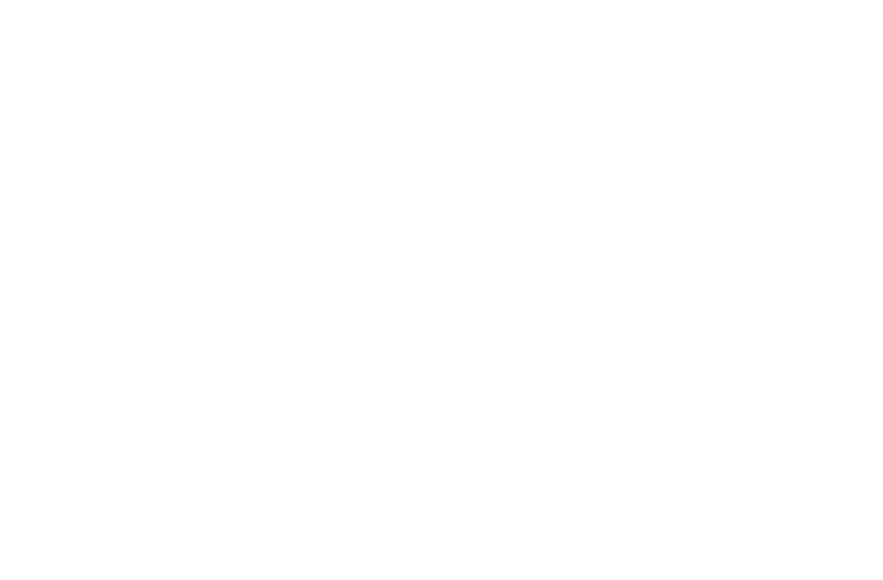
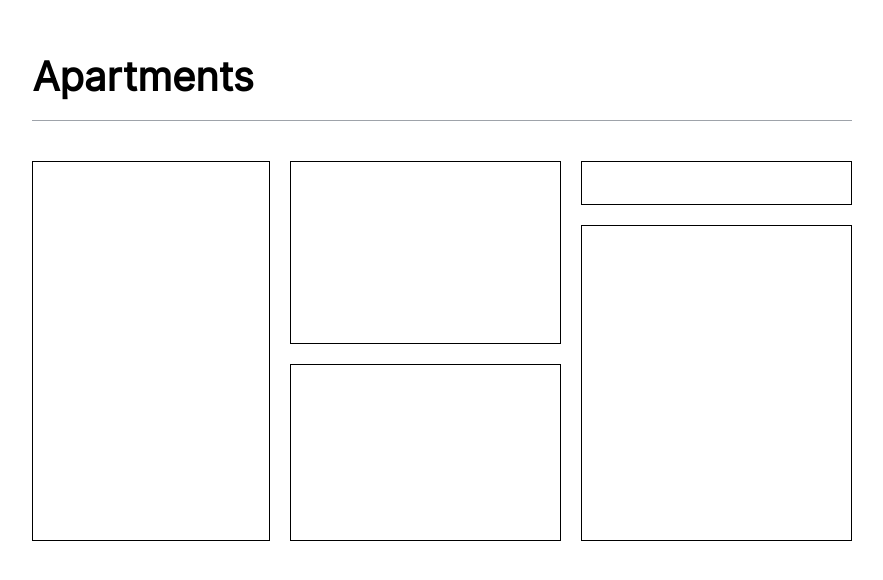
Before and after one commit to zashita/TBA_react, a React (Create React App) app: page / in a window 1280 px wide. Shown: the part 1330-1910 px from the top of the page, without its empty margins (198-1081 px from the left). Before the commit the page ends 1263 px from the top, so only its background shows below. Built offline with nearby package versions, Linux system fonts and the light colour scheme.

Commit message:
added grid

```diff
--- /dev/null
+++ b/src/components/ApartmensBlock/index.tsx
@@ -0,0 +1,17 @@
+import React from 'react';
+import {Container, ProductInfo, ProductImage1, ProductImage2, ProductSize, ProductPhoto3} from "./styled";
+
+const ApartmensBlock = () => {
+    let height: number = (500/1080) * (document.documentElement.clientHeight);
+    return (
+        <Container height = {height + "px"}>
+            <ProductInfo/>
+            <ProductImage1/>
+            <ProductImage2/>
+            <ProductSize/>
+            <ProductPhoto3/>
+        </Container>
+    );
+};
+
+export default ApartmensBlock;
--- /dev/null
+++ b/src/components/ApartmensBlock/styled.ts
@@ -0,0 +1,38 @@
+import React from "react";
+import styled from "styled-components";
+import Block, {IBlockProps} from "../Block";
+import StyledBlock from "../Block/styled";
+export const Container = styled.div<{height: string}>`
+width: 100%;
+  height: ${props => props.height};
+  display: grid;
+  grid-template-columns: calc(36/124 * 100%) auto auto;
+  grid-template-rows: 12% 32% 48%;
+  grid-gap: 2rem;
+`
+export const ProductInfo = styled.div`
+  grid-column: 1/ span 1;
+  grid-row: 1/ span 3;
+  border: 1px solid black
+`
+export const ProductImage1 = styled.div`
+  grid-row: 1/ span 2;
+  grid-column: 2/ span 1;
+  border: 1px solid black
+
+`
+export const ProductImage2 = styled.div`
+  grid-column: 2/ span 1;
+  grid-row: 3/ span 1;
+  border: 1px solid black
+`
+export const ProductSize = styled.div`
+  grid-column: 3/ span 1;
+  grid-row: 1/ span 1;
+  border: 1px solid black
+`
+export const ProductPhoto3 = styled.div`
+  grid-column: 3/ span 1;
+  grid-row: 2/ span 2;
+  border: 1px solid black
+`
--- a/src/components/Body/index.tsx
+++ b/src/components/Body/index.tsx
@@ -4,6 +4,7 @@
 import {TitleText} from "./styled";
 import {BodyElement} from "../InfoBlock";
 import VideoBlock from "../VideoBlock";
+import ApartmensBlock from "../ApartmensBlock";
 
 const Body = () => {
 
@@ -16,6 +17,9 @@
             <BodyElement title={"Test"}>
                 <VideoBlock/>
             </BodyElement>
+           <BodyElement title={"Apartments"}>
+               <ApartmensBlock/>
+           </BodyElement>
       </Block>
 
   )
--- a/src/components/InfoBlock/index.tsx
+++ b/src/components/InfoBlock/index.tsx
@@ -10,7 +10,7 @@
 
 export const BodyElement: React.FC<IBodyElementProps> = ({title,children}) => {
     return (
-        <Block>
+        <Block bottom={"12rem"}>
             <Headliner>
                 <HeadlinerText>{title}</HeadlinerText>
             </Headliner>
```
